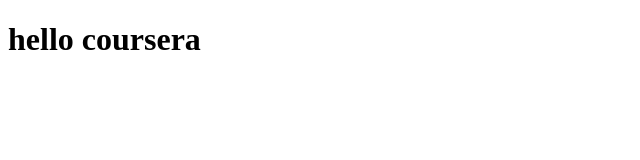
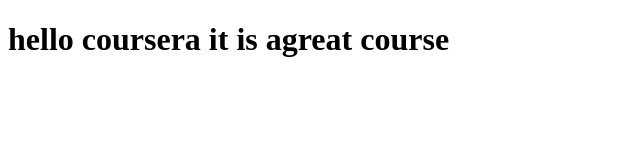
Before and after one commit to Ammardalla/coursera-test, a plain HTML site: page site/index.html in a window 1280 px wide. Shown: the whole page, without its empty margins (0-640 px from the left). Drawn offline with Linux system fonts and the light colour scheme.

Commit message:
small addition to our page content.

```diff
--- a/site/index.html
+++ b/site/index.html
@@ -4,6 +4,6 @@
 	<title>hello courser</title>
 </head>
 <body>
-	<h1>hello coursera</h1>
+	<h1>hello coursera it is agreat course</h1>
 </body>
 </html>
```
